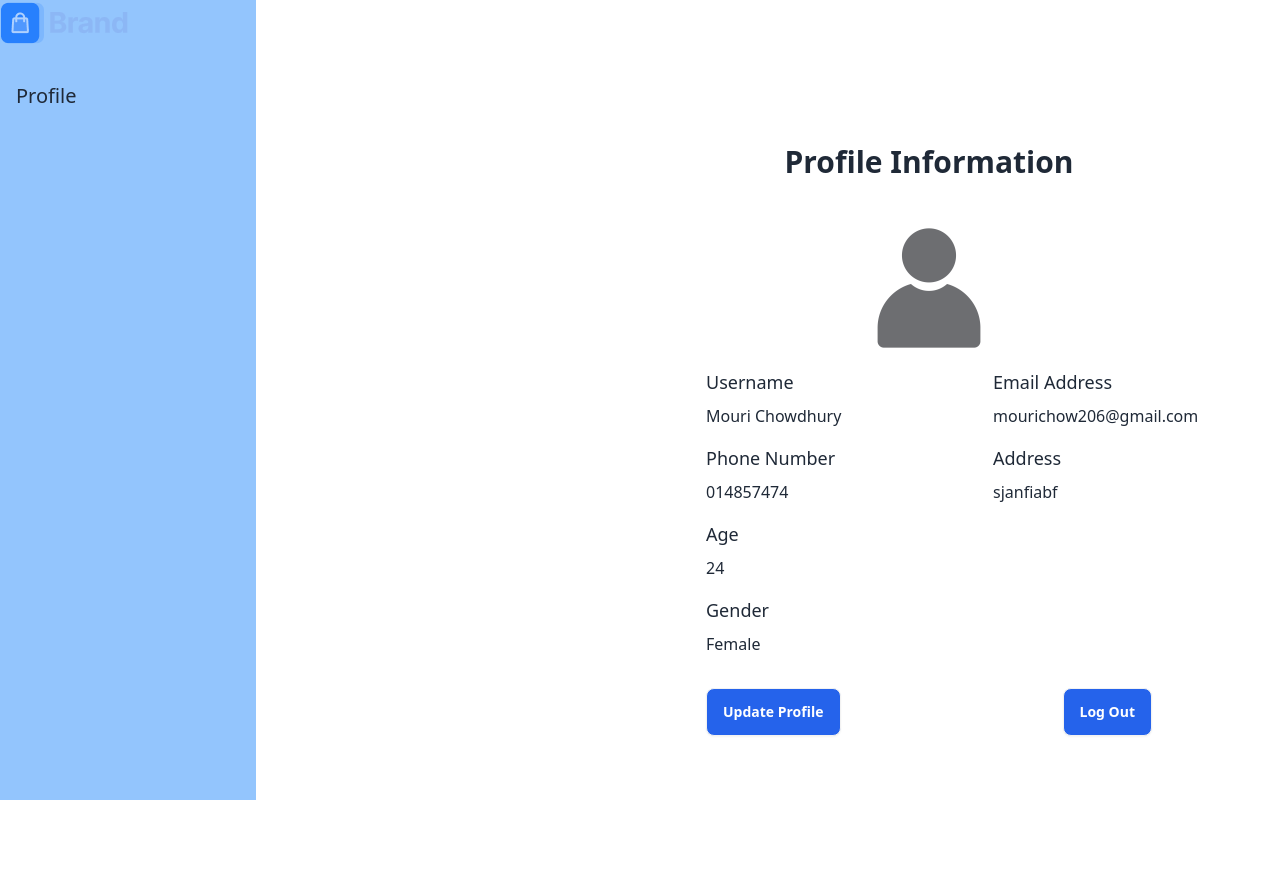
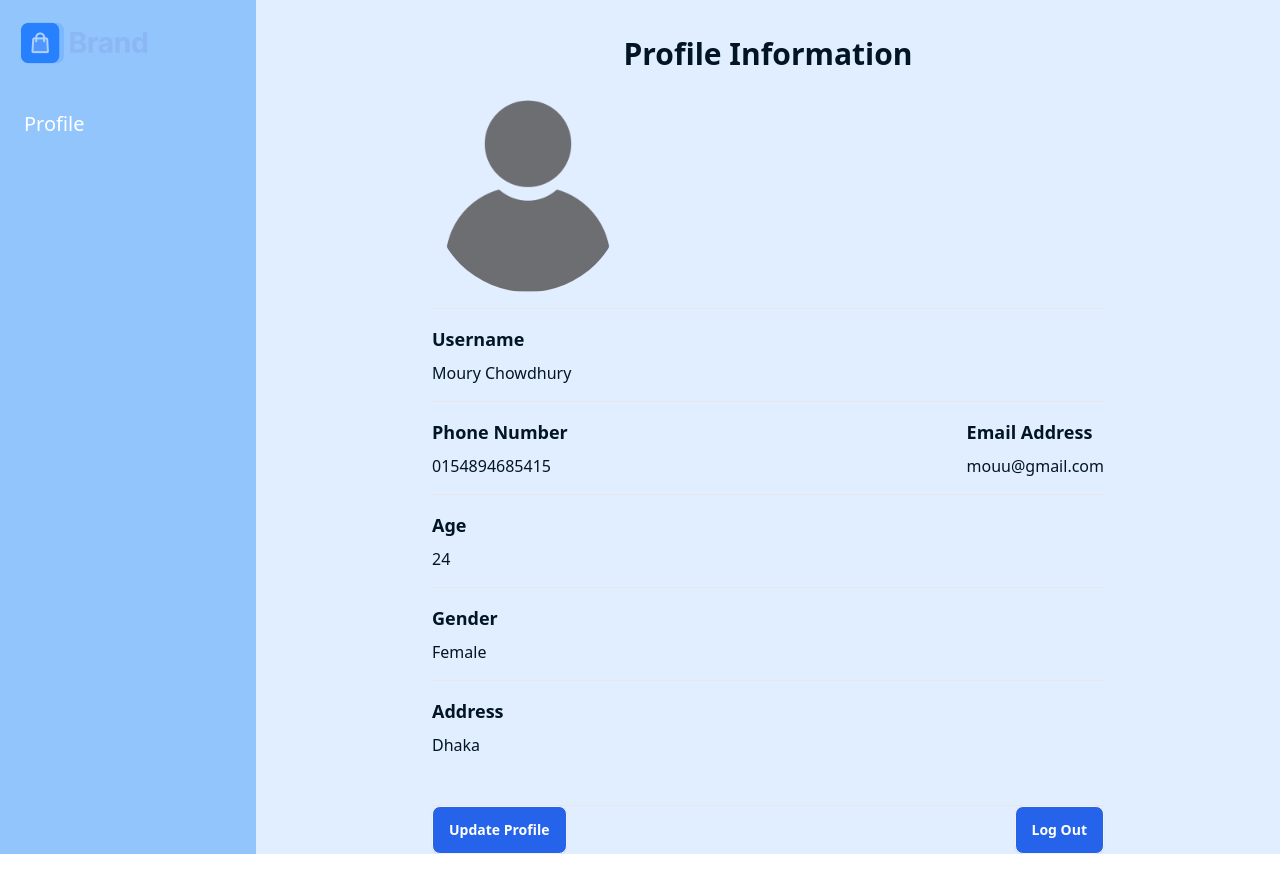
Before and after one commit to Mdforidulislam/ecommerce-full-project, a React (Vite) app: page /dashboard/user/profile in a window 1280 px wide. After the commit the page ends 854 px from the top, so only its background shows below. Built offline with nearby package versions, Linux system fonts and the light colour scheme; no server answers.

Commit message:
profile design updated

```diff
--- a/src/Layout/Dashboard.jsx
+++ b/src/Layout/Dashboard.jsx
@@ -4,12 +4,12 @@ import { Link, NavLink, Outlet } from 'react-router-dom';
 
 const Dashboard = () => {
     return (
-        <div className='flex'>
+        <div className='flex h-full relative'>
 
             <div>
-            <div className='w-64 lg:min-h-screen hidden md:block  bg-[#93C5FD]'>
+                <div className='  w-64 lg:min-h-screen hidden md:block  bg-[#93C5FD] h-full overflow-y-auto text-[#FFF] transition-all duration-300'>
                     <Link to='/'>
-                    <div className="flex items-center h-full gap-5 pb-5">
+                        <div className="flex items-center p-5">
                             <svg width="24" height="24" viewBox="0 0 24 24" fill="none" xmlns="http://www.w3.org/2000/svg" className="md:hidden flex" >
                                 <path d="M3 18H21V16H3V18ZM3 13H21V11H3V13ZM3 6V8H21V6H3Z" fill="#1C1C1C" />
                             </svg>
@@ -17,17 +17,19 @@ const Dashboard = () => {
                             <img src={logo} alt="" />
                         </div>
                     </Link>
-                <ul>
-                    <li className='p-4 text-xl hover:bg-[#2c7feb] hover:text-white rounded-lg'>
-                        <NavLink to='/dashboard/user/profile'>
+
+
+                    <div className="p-4 flex gap-2 justify-center my-auto flex-col xl:text-lg 2xl:text-xl">
+                        <NavLink to='/dashboard/user/profile'
+                            className='text-xl hover:bg-[#2c7feb] hover:text-white rounded-lg w-full  hover:scale-105 overflow-hidden  p-2 transition-all duration-200'>
                             Profile
                         </NavLink>
-                    </li>
-                </ul>
+                    </div>
+
 
                 </div></div>
 
-            <div>
+            <div className='ml-auto h-full min-h-screen w-full bg-[#E1EEFF] text-[#021526] transition-all duration-300'>
                 <Outlet />
             </div>
         </div>
--- a/src/Layout/Dashboard/Profile/Profile.jsx
+++ b/src/Layout/Dashboard/Profile/Profile.jsx
@@ -16,29 +16,64 @@ const Profile = () => {
             .catch((error) => console.error(error));
     }
     return (
+
         <div>
-            <div className="max-w-4xl mx-auto md:my-36 md:pl-[450px]">
-                <h1 className="text-3xl font-semibold text-center mb-12">Profile Information</h1>
-                <img className='max-w-500 mx-auto my-5 h-[120px]' src={userPhoto} alt="" />
-                <div className="grid grid-cols-1 md:grid-cols-2 gap-32">
-                    <div>
-
-                        <h2 className="text-lg font-medium mb-2">Username</h2>
-                        <p className="mb-4">Mouri Chowdhury</p>
-                        <h2 className="text-lg font-medium mb-2">Phone Number</h2>
-                        <p className="mb-4">014857474</p>
-                        <h2 className="text-lg font-medium mb-2">Age</h2>
-                        <p className="mb-4">24</p>
-                        <h2 className="text-lg font-medium mb-2">Gender</h2>
-                        <p>Female</p>
-                    </div>
-                    <div>
-                        <h2 className="text-lg font-medium mb-2">Email Address</h2>
-                        <p className="mb-4">mourichow206@gmail.com</p>
-                        <h2 className="text-lg font-medium mb-2">Address</h2>
-                        <p className="mb-4">sjanfiabf</p>
+            <div className="divide-y max-w-2xl mx-auto divide-gray-200">
+                <div className="py-4">
+                    <h2 className="mb-2 lg:text-3xl text-lg my-5 text-center font-semibold">Profile Information</h2>
+                    <div className="flex items-center justify-between">
+                        <div className="flex items-center space-x-3">
+                            <span className="relative mt-5 flex h-48 w-48 shrink-0 overflow-hidden rounded-full">
+                                <img className="aspect-square h-full w-full" alt="" src={userPhoto} />
+                            </span>
+                        </div>
                     </div>
                 </div>
+
+                <div className="py-4">
+                    <h2 className="mb-2 text-lg font-semibold">Username</h2>
+                    <div className="flex justify-between">
+                        <span>Moury Chowdhury</span>
+                    </div>
+                </div>
+
+                <div className="flex flex-col md:flex-row justify-between">
+                    <div className="py-4">
+                        <h2 className="mb-2 text-lg font-semibold">Phone Number</h2>
+                        <div className="flex justify-between">
+                            <span>0154894685415</span>
+                        </div>
+                    </div>
+
+                    <div className="py-4">
+                        <h2 className="mb-2 text-lg font-semibold">Email Address</h2>
+                        <div className="space-y-2">
+                            <div className="flex items-center justify-between">
+                                <span>mouu@gmail.com</span>
+                            </div>
+                        </div>
+                    </div>
+                </div>
+
+                <div className="py-4">
+                    <h2 className="mb-2 text-lg font-semibold">Age</h2>
+                    <div className="flex justify-between">
+                        <span>24</span>
+                    </div>
+                </div>
+                <div className="py-4">
+                    <h2 className="mb-2 text-lg font-semibold">Gender</h2>
+                    <div className="flex justify-between">
+                        <span>Female</span>
+                    </div>
+                </div>
+                <div className="py-4">
+                    <h2 className="mb-2 text-lg font-semibold">Address</h2>
+                    <div className="flex justify-between">
+                        <span>Dhaka</span>
+                    </div>
+                </div>
+
                 <div className="mt-8 md:flex justify-between text-center">
                     <button className="bg-[#2563EB] hover:bg-[#2563EB] text-white btn w-full md:w-auto">Update Profile</button>
                     <button className='btn bg-[#2563EB] hover:bg-[#2563EB] text-white' onClick={handleLogout}>
@@ -46,12 +81,7 @@ const Profile = () => {
                     </button>
 
                 </div>
-
-                {/* <button className='btn' onClick={handleLogout}>
-                    Log Out
-                </button> */}
             </div>
-
         </div>
     );
 };
```
Lines whose indentation alone changed are shown as unchanged.
